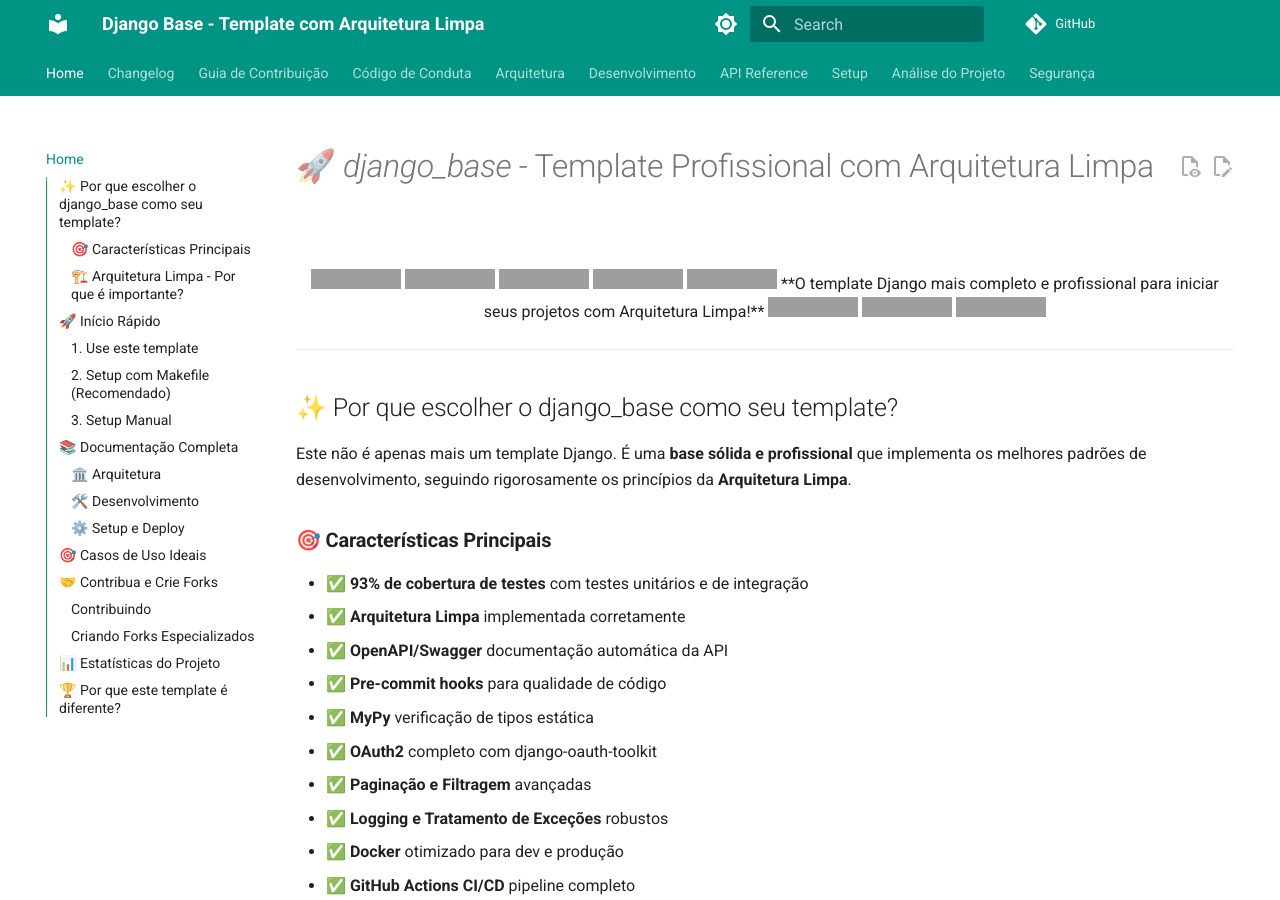
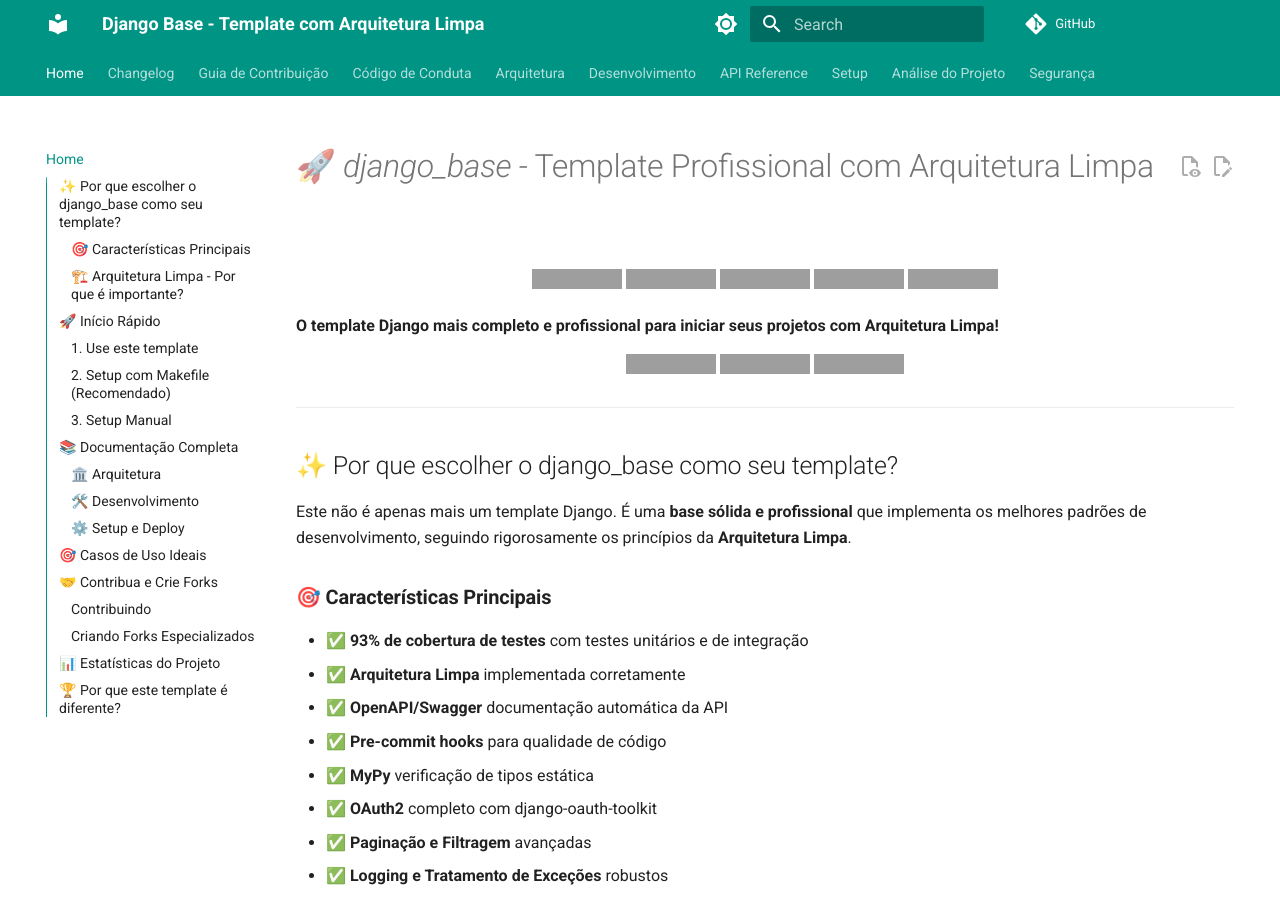
Before and after one commit to luderibeiro/django_base, an MkDocs documentation site: the page built from docs/index.md, in a window 1280 px wide and 900 px high, cut to the strip 0-900 px from the top of the window. Built offline with MkDocs 1.6.1 and Material for MkDocs 9.7.7, drawn with Linux system fonts in a browser that asks for light colours; comment, search, counter and statistics services are not loaded; grey boxes are pictures that could not be loaded.

Commit message:
fix: corrigir configuração do MkDocs
- Remover extensão pymdownx.emoji problemática
- Simplificar configuração do pymdownx.superfences
- Manter funcionalidade das badges HTML
- Corrigir sintaxe YAML

```diff
--- a/docs/index.md
+++ b/docs/index.md
@@ -1,19 +1,19 @@
 # 🚀 _django_base_ - Template Profissional com Arquitetura Limpa
 
 <div align="center">
-
 <a href="https://djangoproject.com/"><img src="https://img.shields.io/badge/Django-5.0+-green?style=for-the-badge&logo=django" alt="Django"></a>
 <a href="https://python.org/"><img src="https://img.shields.io/badge/Python-3.12+-blue?style=for-the-badge&logo=python" alt="Python"></a>
 <a href="https://github.com/luderibeiro/django_base/actions"><img src="https://img.shields.io/badge/Tests-93%25%20coverage-brightgreen?style=for-the-badge" alt="Tests"></a>
 <a href="https://github.com/luderibeiro/django_base/blob/main/LICENSE"><img src="https://img.shields.io/badge/License-MIT-yellow?style=for-the-badge" alt="License"></a>
 <a href="https://github.com/luderibeiro/django_base/releases"><img src="https://img.shields.io/badge/Version-2.1.0-orange?style=for-the-badge" alt="Version"></a>
+</div>
 
 **O template Django mais completo e profissional para iniciar seus projetos com Arquitetura Limpa!**
 
+<div align="center">
 <a href="https://github.com/luderibeiro/django_base/generate"><img src="https://img.shields.io/badge/Use%20this%20template-2DA44E?style=for-the-badge&logo=github" alt="Use this template"></a>
 <a href="https://github.com/luderibeiro/django_base/fork"><img src="https://img.shields.io/badge/Fork%20on%20GitHub-181717?style=for-the-badge&logo=github" alt="Fork on GitHub"></a>
 <a href="https://github.com/luderibeiro/django_base"><img src="https://img.shields.io/badge/Star%20on%20GitHub-181717?style=for-the-badge&logo=github" alt="Star on GitHub"></a>
-
 </div>
 
 ---
--- a/mkdocs.yml
+++ b/mkdocs.yml
@@ -33,11 +33,7 @@
 markdown_extensions:
     - admonition
     - pymdownx.details
-    - pymdownx.superfences:
-          custom_fences:
-              - name: mermaid
-                class: mermaid
-                format: python/name:pymdownx.superfences.fence_code_format
+    - pymdownx.superfences
     - pymdownx.critic
     - pymdownx.caret
     - pymdownx.mark
@@ -55,9 +51,6 @@
     - codehilite
     - meta
     - abbr
-    - pymdownx.emoji:
-          emoji_index: python/name:material.extensions.emoji.twemoji
-          emoji_generator: python/name:material.extensions.emoji.to_svg
 
 nav:
     - Home: index.md
```
